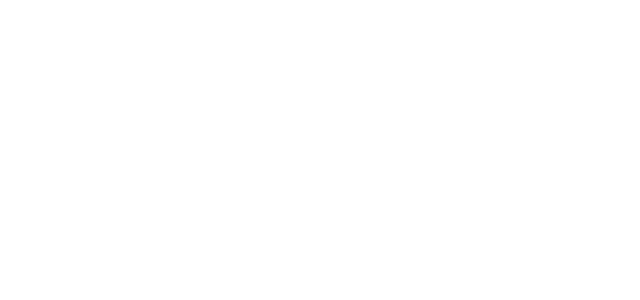
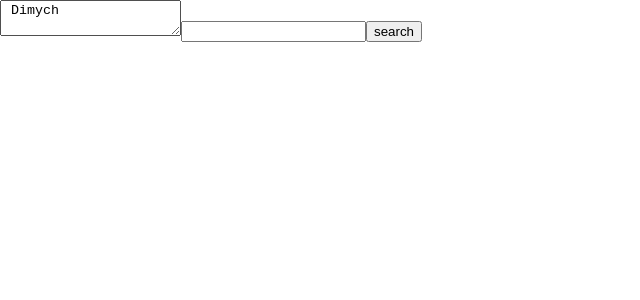
Before and after one commit to errydaycode/vanillajs, a React (Create React App) app: page / in a window 1280 px wide. Shown: the top 300 px of the page, without its empty margins (0-640 px from the left). Built offline with nearby package versions, Linux system fonts and the light colour scheme.

Commit message:
callback, onClick, onChange, onBlur

```diff
--- a/public/index.html
+++ b/public/index.html
@@ -29,6 +29,7 @@
   <body>
     <noscript>You need to enable JavaScript to run this app.</noscript>
     <div id="root"></div>
+
     <!--
       This HTML file is a template.
       If you open it directly in the browser, you will see an empty page.
--- /dev/null
+++ b/src/06/06-callbacks.tsx
@@ -0,0 +1,43 @@
+
+
+/*const callback = () => {
+  alert('hey')
+}
+
+window.setTimeout(callback, 1000)*/
+
+/*
+window.setTimeout(  ()=> {alert('hey')} , 1000)*/
+
+
+import {ChangeEvent, MouseEvent} from "react";
+
+export const User =()=> {
+
+
+    const search =(e: MouseEvent<HTMLButtonElement>)=> {
+
+    }
+
+
+  const onNameChanged = (e: ChangeEvent<HTMLTextAreaElement>) => {
+      console.log(e.currentTarget.value)
+  }
+
+    const focusLostHandler = () => {
+        console.log('focus lost')
+    }
+
+    const onAgeChanged =(e: ChangeEvent<HTMLInputElement>)=> {
+        console.log('age changed:  ' +  e.currentTarget.value)
+    }
+
+  return (
+      <div>
+          <textarea onChange={onNameChanged} onBlur={focusLostHandler}> Dimych</textarea>
+          <input  onChange={onAgeChanged} type={'number'}/>
+        <button name={'delete'} onClick={search}>search</button>
+
+      </div>
+  )
+}
--- a/src/App.tsx
+++ b/src/App.tsx
@@ -3,9 +3,14 @@
 import './App.css';
 
 function App() {
+  const names = ["Dimych", "Sveta", "Ivan", "Daniil", "Ignat", "Viktor"]
+  const users = [
+    {name: "Dimych"},{name: "Sveta"},{name: "Ivan"},{name: "Daniil"},{name: "Ignat"},{name: "Viktor"},
+  ]
+  const liNames = users.map((n, index)=> <li key={index}>{index} - {n.name}</li>)
   return (
     <div className="App">
-
+      {liNames}
     </div>
   );
 }
--- a/src/index.tsx
+++ b/src/index.tsx
@@ -4,6 +4,7 @@
 import App from './App';
 import reportWebVitals from './reportWebVitals';
 import {splitIntoWords} from "./01-hello-tests/01";
+import {User} from "./06/06-callbacks";
 
 
 const sentence = 'Hello my friends!';
@@ -18,7 +19,7 @@
 );
 root.render(
   <React.StrictMode>
-    <App />
+    <User />
   </React.StrictMode>
 );
 
```
